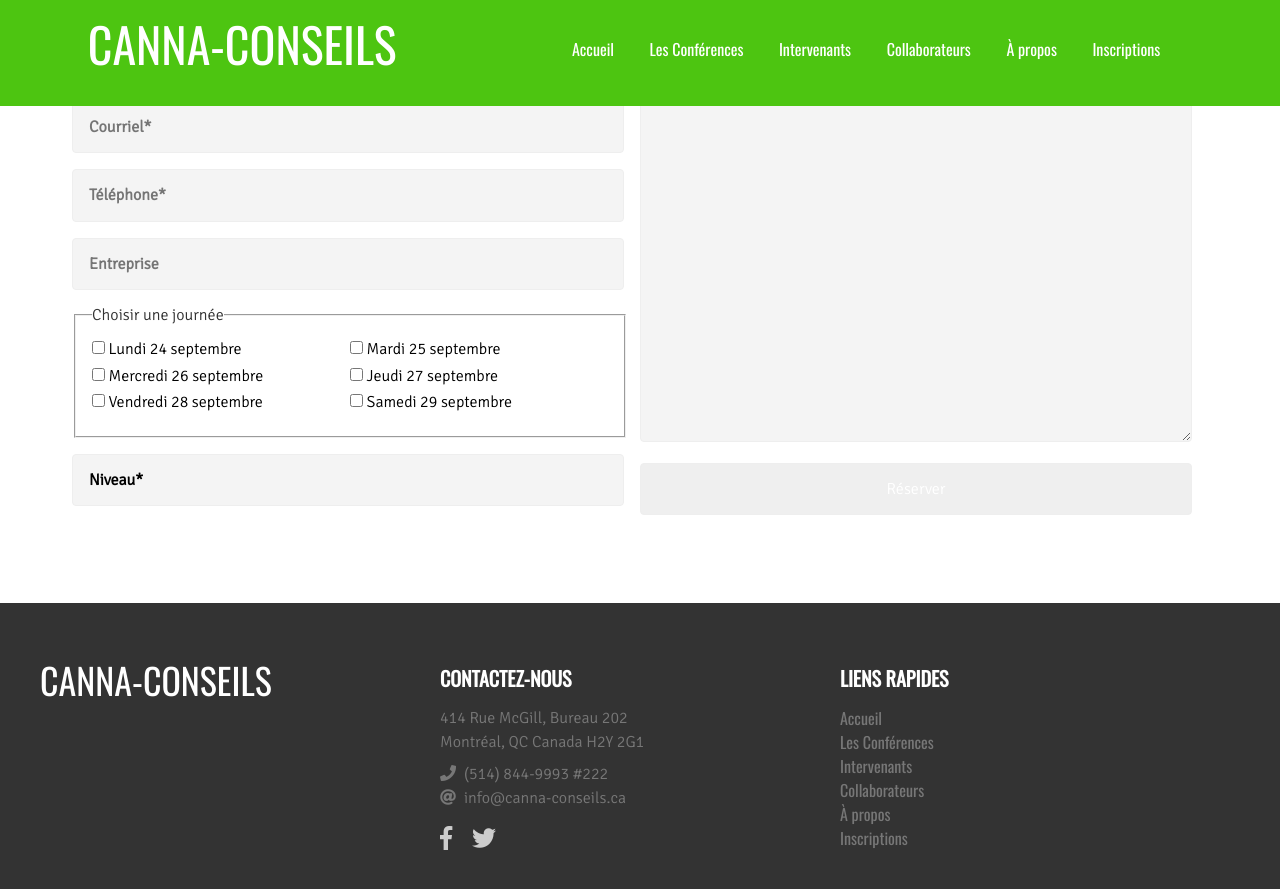
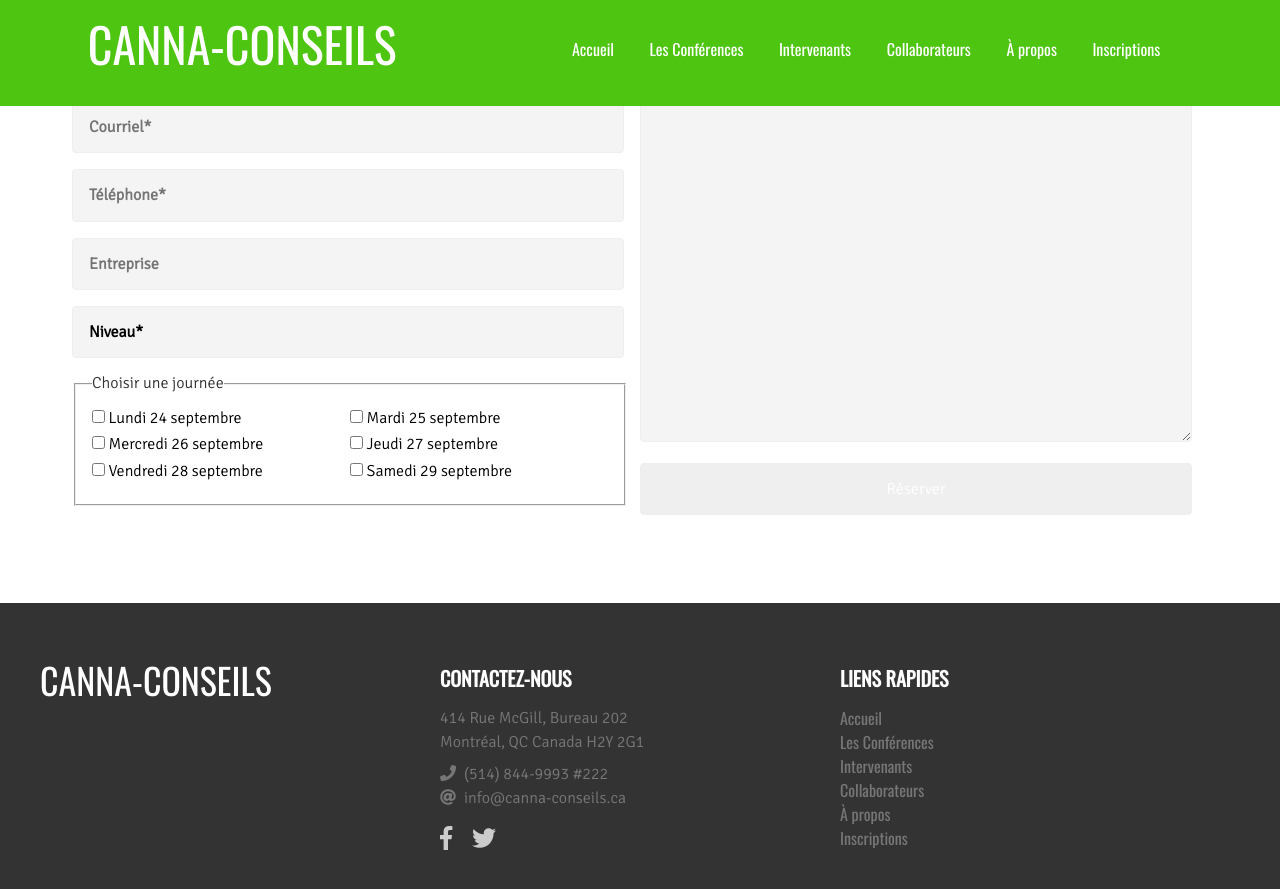
Before and after one commit to ouarez/canna-conseils, a Jekyll site: the page built from inscriptions.md, in a window 1280 px wide and 900 px high, scrolled down 640 px. Shown: the top 889 px of the window. Built offline with Jekyll 4.4.1, drawn with Linux system fonts in a browser that asks for light colours; nearby versions of some CDN libraries; a script that is not in the unit is left out.

Commit message:
inscriptions:

```diff
--- a/_layouts/inscriptions.html
+++ b/_layouts/inscriptions.html
@@ -19,6 +19,13 @@ layout: default
         <input class="w-100 pa3 mv2 input-reset ba b--light-gray bg-near-white br2 black b f5" placeholder="Téléphone*" type="tel" name="tel" id="tel" pattern="^\d{3}-\d{3}-\d{4}$">
         <input class="w-100 pa3 mv2 input-reset ba b--light-gray bg-near-white br2 black b f5" placeholder="Entreprise" type="text" name="entreprise" id="entreprise">
 
+        <select class="w-100 pa3 mv2 input-reset ba b--light-gray bg-near-white br2 black b f5" required  name="niveau" id="niveau">
+          <option value="" disabled selected>Niveau*</option>
+          {% for item in page.types %}
+          <option value="{{item.type}}">{{item.type}}</option>
+          {% endfor %}
+        </select>
+
         <fieldset class="w-100 pa3 mv2 input-reset flex flex-wrap">
             <legend>Choisir une journée</legend>
 
@@ -30,13 +37,6 @@ layout: default
             {% endfor %}
 
         </fieldset>
-
-        <select class="w-100 pa3 mv2 input-reset ba b--light-gray bg-near-white br2 black b f5" required  name="niveau" id="niveau">
-          <option value="" disabled selected>Niveau*</option>
-          {% for item in page.types %}
-          <option value="{{item.type}}">{{item.type}}</option>
-          {% endfor %}
-        </select>
       </div>
 
       <div class="w-100 w-50-l fl mv3 pr3">
```
Also changed, not shown: inscriptions.md (line endings or trailing spaces).
